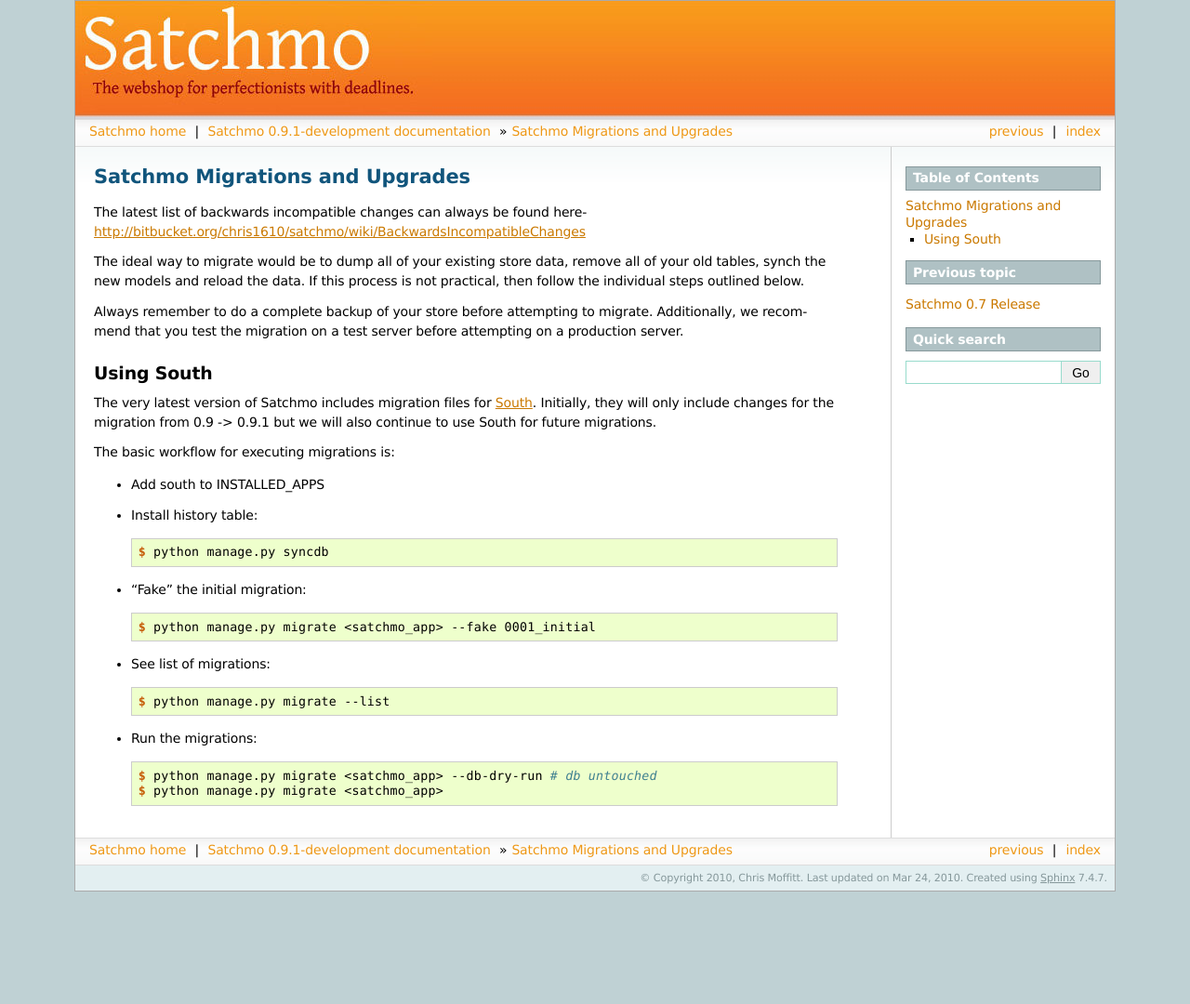
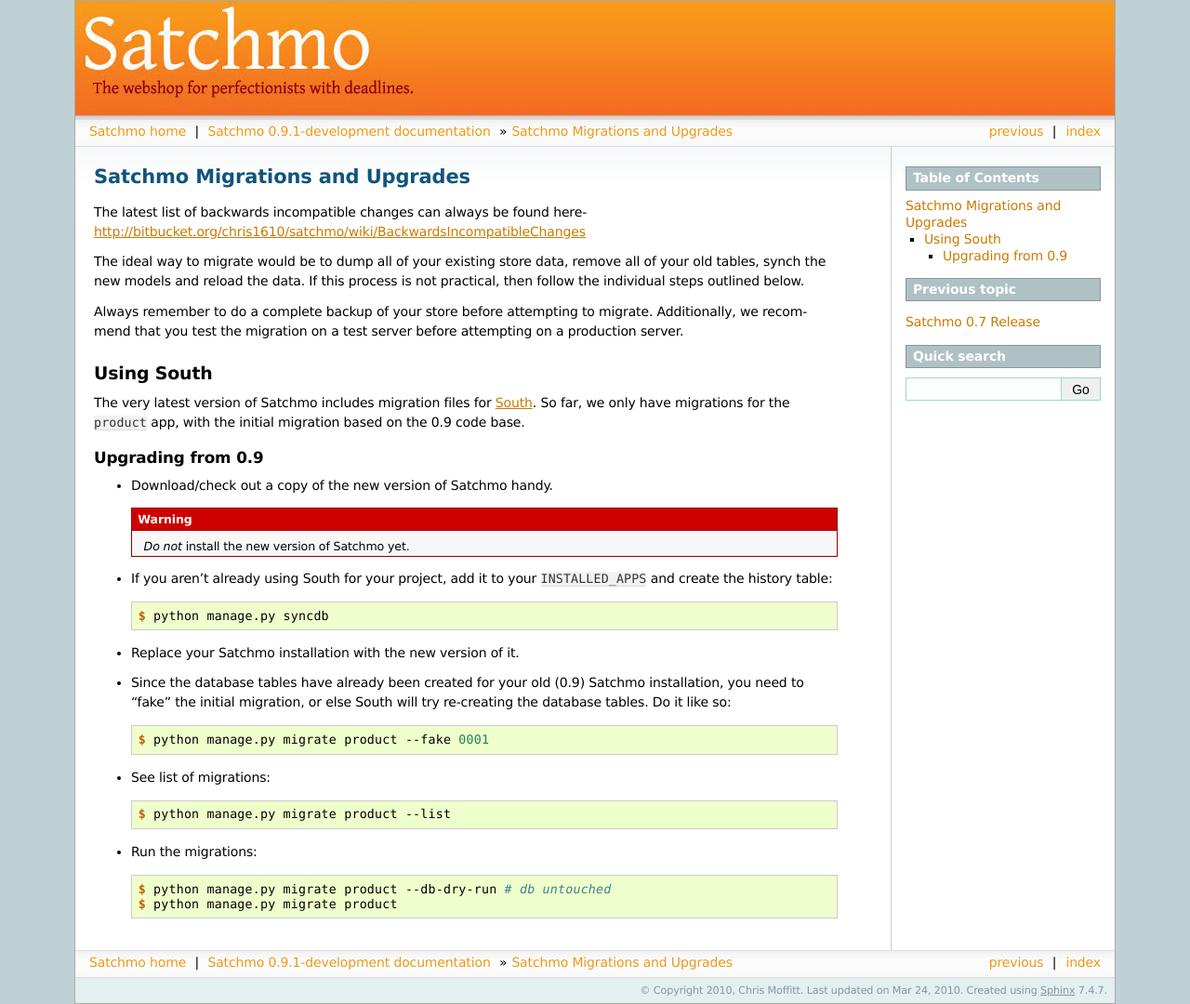
Before and after one commit to opencoca/WEB-Satchmo, a Sphinx documentation site: the page built from docs/migration.txt, in a window 1280 px wide. Shown: the whole page at 93% size. Built offline with Sphinx 7.4.7, drawn with Linux system fonts in a browser that asks for light colours; before the commit the page ends 959 px from its top, so only the background shows below that.

Commit message:
docs/migration: make south section focus on upgrading from 0.9

```diff
--- a/docs/migration.txt
+++ b/docs/migration.txt
@@ -13,30 +13,39 @@
 Using South
 -----------
 
-The very latest version of Satchmo includes migration files for `South <http://south.aeracode.org/>`_.
-Initially, they will only include changes for the migration from 0.9 -> 0.9.1 but we will also continue to use
-South for future migrations.
+The very latest version of Satchmo includes migration files for
+`South <http://south.aeracode.org/>`_. So far, we only have migrations for the
+``product`` app, with the initial migration based on the 0.9 code base.
 
-The basic workflow for executing migrations is:
+Upgrading from 0.9
+^^^^^^^^^^^^^^^^^^
 
 .. highlight:: console
 
-- Add south to INSTALLED_APPS
-- Install history table::
+- Download/check out a copy of the new version of Satchmo handy.
+
+  .. warning:: *Do not* install the new version of Satchmo yet.
+
+- If you aren't already using South for your project, add it to your
+  ``INSTALLED_APPS`` and create the history table::
 
     $ python manage.py syncdb
 
-- "Fake" the initial migration::
+- Replace your Satchmo installation with the new version of it.
 
-    $ python manage.py migrate <satchmo_app> --fake 0001_initial
+- Since the database tables have already been created for your old (0.9)
+  Satchmo installation, you need to "fake" the initial migration, or else
+  South will try re-creating the database tables. Do it like so::
+
+    $ python manage.py migrate product --fake 0001
 
 - See list of migrations::
 
-    $ python manage.py migrate --list
+    $ python manage.py migrate product --list
 
 - Run the migrations::
 
-    $ python manage.py migrate <satchmo_app> --db-dry-run # db untouched
-    $ python manage.py migrate <satchmo_app>
+    $ python manage.py migrate product --db-dry-run # db untouched
+    $ python manage.py migrate product
 
 .. highlight:: python
```
